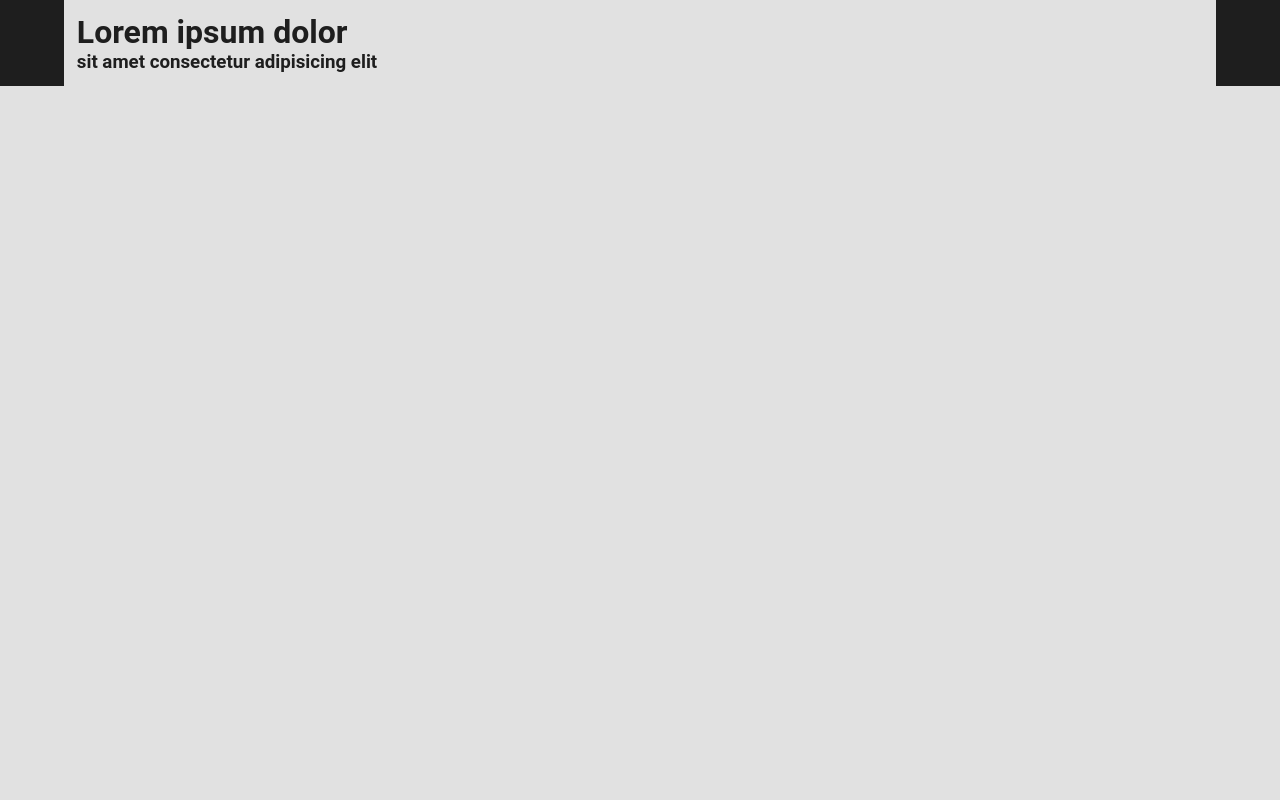
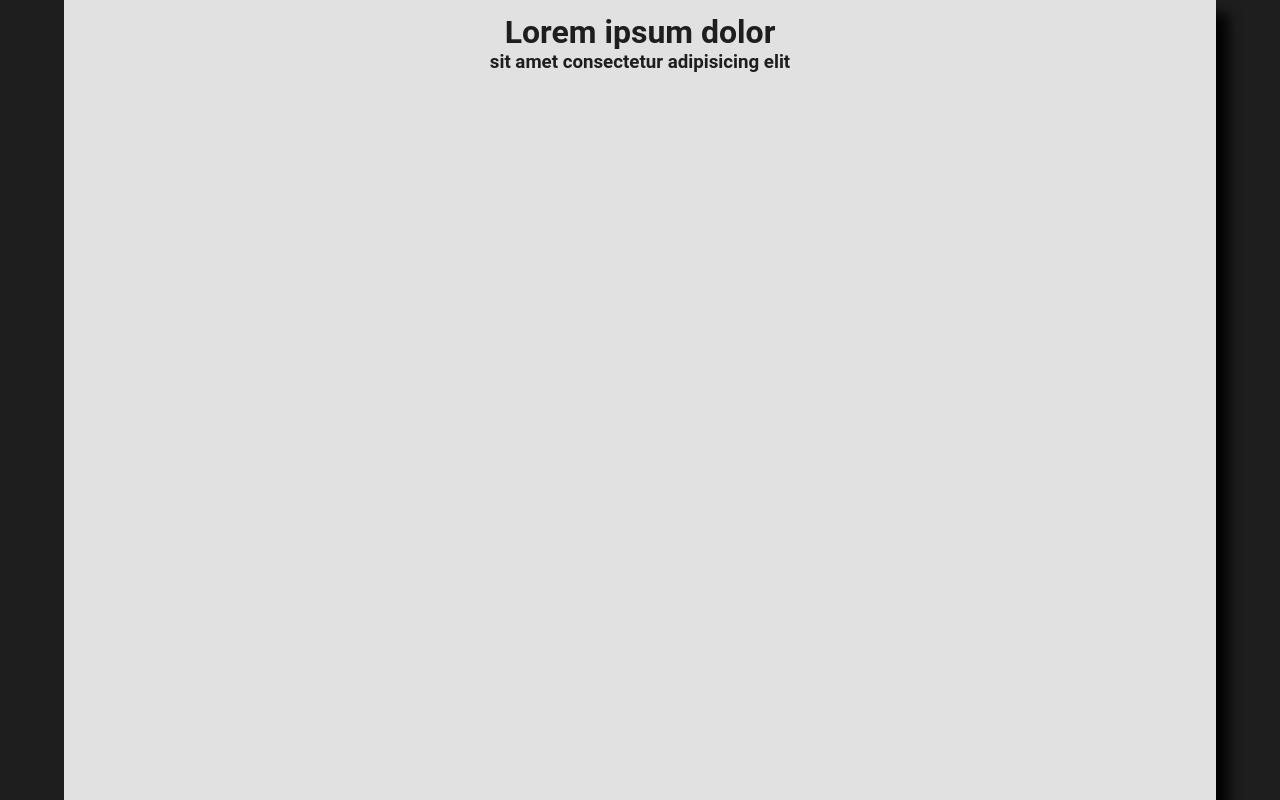
Before and after one commit to gunnaroriginal/Multiplechoicewebsite, a plain HTML site: page index.html in a window 1280 px wide. Shown: the top 800 px of the page. Drawn offline with Linux system fonts and the light colour scheme.

Commit message:
Update main.css

```diff
--- a/Assets/main.css
+++ b/Assets/main.css
@@ -18,18 +18,20 @@ body {
 .wrapper {
   background-color: var(--texts);
 }
+
 .box {
   margin: 5vw;
   margin-top: 0;
   margin-bottom: 0;
   background-color: var(--background);
   padding: 1vw;
+  height: 100vw;
+  box-shadow: black 1vw 1vw 1vw;
 }
-  display: flex;
-  justify-content: center;
-}
-
+/* HGROUP */
+/* #region */
 hgroup {
+  text-align: center;
 }
 
 hgroup h1 {
@@ -40,3 +42,4 @@ hgroup h2 {
 
 hgroup h3 {
 }
+/* #endregion */
```
